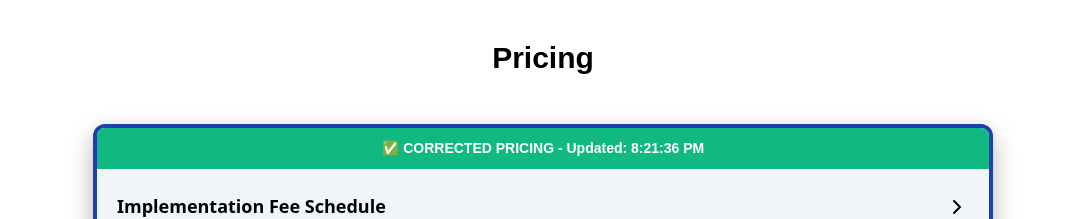
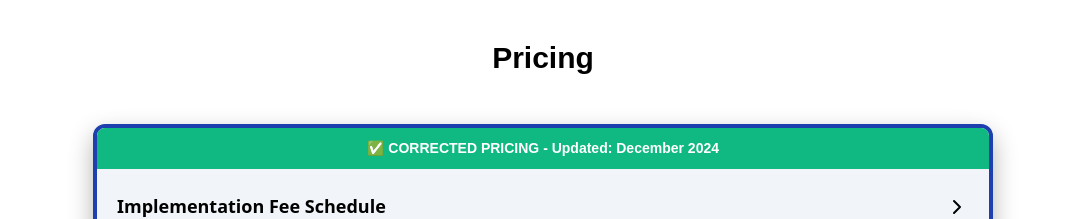
Before and after one commit to john-e-v/escrow-landing, a Next.js app: page / in a window 1280 px wide. Shown: the part 1340-1559 px from the top of the page, without its empty margins (97-1180 px from the left). Built offline with nearby package versions, Linux system fonts and the light colour scheme.

Commit message:
Update page.tsx
corrected pricing

```diff
--- a/app/page.tsx
+++ b/app/page.tsx
@@ -302,7 +302,7 @@ const PricingAccordion: React.FC = () => {
         fontSize: '14px',
         fontWeight: 'bold'
       }}>
-        ✅ CORRECTED PRICING - Updated: {new Date().toLocaleTimeString()}
+        ✅ CORRECTED PRICING - Updated: December 2024
       </div>
 
       {pricingData.map((item, index) => (
```
